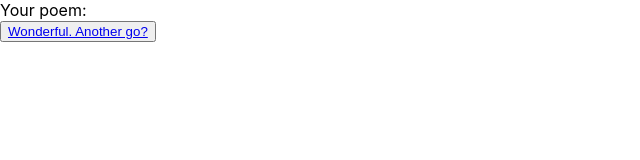
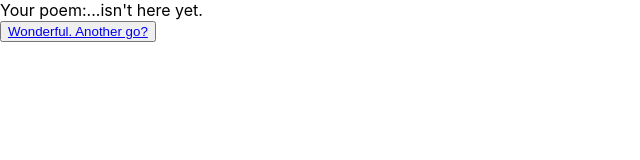
Before and after one commit to imndaiga/gif-poem-generator, a React (Create React App) app: page /results in a window 1280 px wide. Shown: the top 160 px of the page, without its empty margins (0-640 px from the left). Built offline with nearby package versions, Linux system fonts and the light colour scheme.

Commit message:
basic working functionality YE BOI

```diff
--- a/src/App.js
+++ b/src/App.js
@@ -5,6 +5,7 @@ import WelcomePage from './WelcomePage'
 import InstructionsPage from './InstructionsPage'
 import GifPage from './GifPage'
 import ResultsPage from './ResultsPage'
+import { BrowserRouter as Router } from 'react-router-dom'
 
 window.SpeechRecognition = window.webkitSpeechRecognition || window.SpeechRecognition
 const recognition = new window.SpeechRecognition()
@@ -18,7 +19,7 @@ class App extends Component {
   state = {
     gifs: [],
     listening: false,
-    capturedPoem: []
+    capturedPoem: ""
   }
 
   fetchRandomGif = () => {
@@ -44,13 +45,17 @@ class App extends Component {
 
 
   handleListen = () => {
-    let poem = []
+    let poem = ''
     if (this.state.listening) {
       recognition.onstart = () => {console.log("listening!")}
       recognition.start()
       recognition.onend = () => recognition.start()
       recognition.onresult = event => {
-        poem.push(event.results[0][0].transcript)
+        poem = event.results[0][0].transcript
+        this.setState({
+          capturedPoem: poem
+        })
+        console.log("check stored poem in state:", this.state.capturedPoem)
       }
     } else {
       recognition.stop()
@@ -58,11 +63,6 @@ class App extends Component {
         console.log("stopped listening!")
       }
     }
-
-    this.setState({
-      capturedPoem: poem
-    })
-    console.log("check stored poem in state:", this.state.capturedPoem)
   }
 
   endListening = () => {
@@ -74,12 +74,14 @@ class App extends Component {
 
   render() {
     return (
-      <React.Fragment>
-        <Route exact path="/" component={() => <WelcomePage />} />
-        <Route path="/instructions" component={() => <InstructionsPage toggleListenOnAndFetchGifs={this.toggleListenOnAndFetchGifs} />} />
-        <Route path="/gifs" component={() => <GifPage gifs={this.state.gifs} endListening={this.endListening} />} />
-        <Route path="/results" component={() => <ResultsPage results={this.state.capturedPoem} />} />
-      </React.Fragment>
+      <Router>
+        <>
+          <Route exact path="/" component={() => <WelcomePage />} />
+          <Route path="/instructions" component={() => <InstructionsPage toggleListenOnAndFetchGifs={this.toggleListenOnAndFetchGifs} />} />
+          <Route path="/gifs" component={() => <GifPage gifs={this.state.gifs} endListening={this.endListening} />} />
+          <Route path="/results" component={() => <ResultsPage results={this.state.capturedPoem} />} />
+        </>
+      </Router>
     );
   }
 }
--- a/src/ResultsPage.jsx
+++ b/src/ResultsPage.jsx
@@ -8,7 +8,7 @@ class ResultsPage extends React.Component {
       <React.Fragment>
         <div>
           Your poem:
-          {this.props.results ? this.props.results.join(" ") : "...isn't here yet."}
+          {this.props.results ? this.props.results: "...isn't here yet."}
         </div>
         <button><Link to ="/">Wonderful. Another go?</Link></button>
       </React.Fragment>
--- a/src/index.js
+++ b/src/index.js
@@ -1,14 +1,10 @@
 import React from 'react';
 import ReactDOM from 'react-dom';
-import { BrowserRouter as Router } from 'react-router-dom'
 import './index.css';
 import App from './App';
 import * as serviceWorker from './serviceWorker';
 
-ReactDOM.render(
-  <Router>
-    <App />
-  </Router>, document.getElementById('root'));
+ReactDOM.render(<App /> , document.getElementById('root'));
 
 // If you want your app to work offline and load faster, you can change
 // unregister() to register() below. Note this comes with some pitfalls.
```
